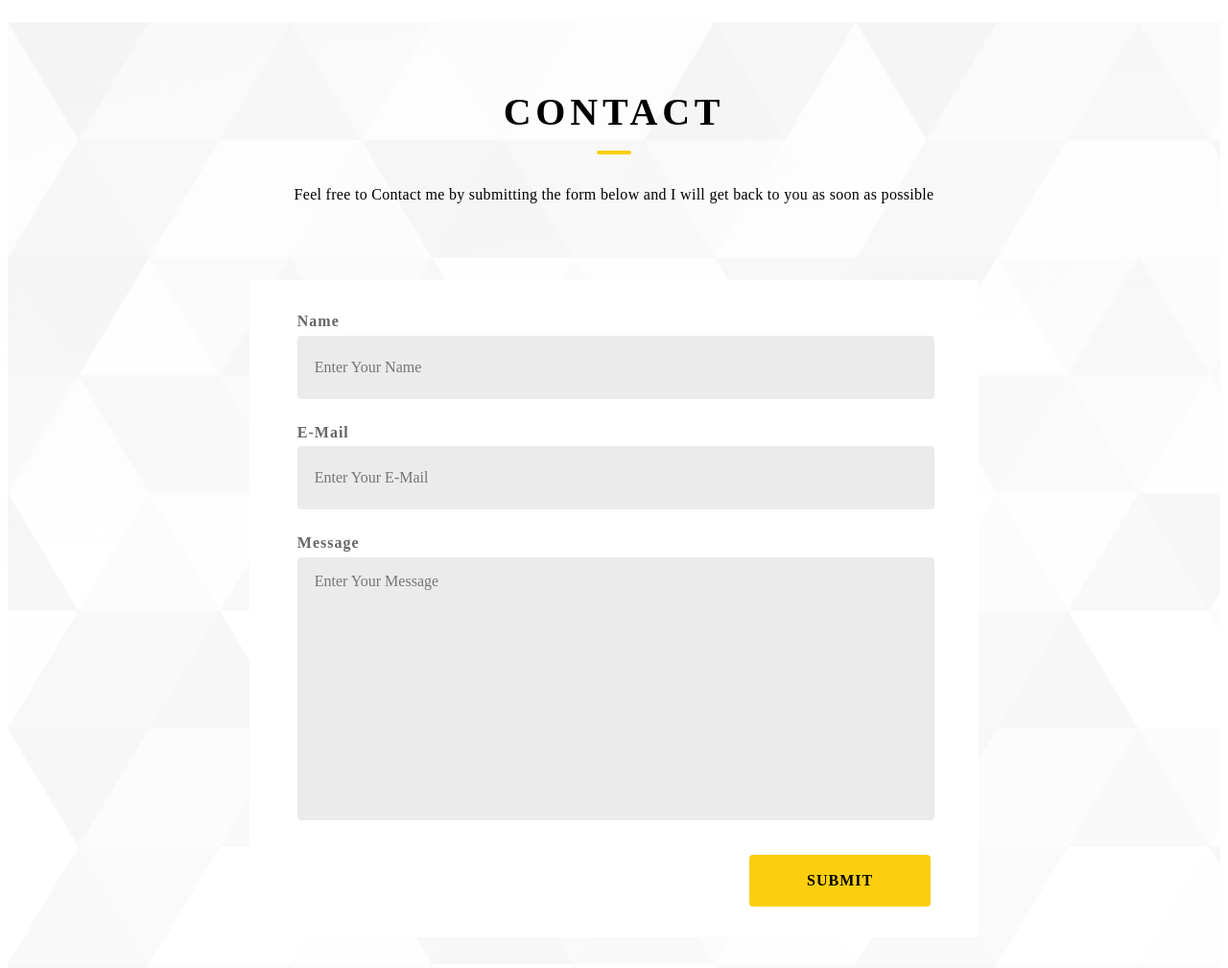
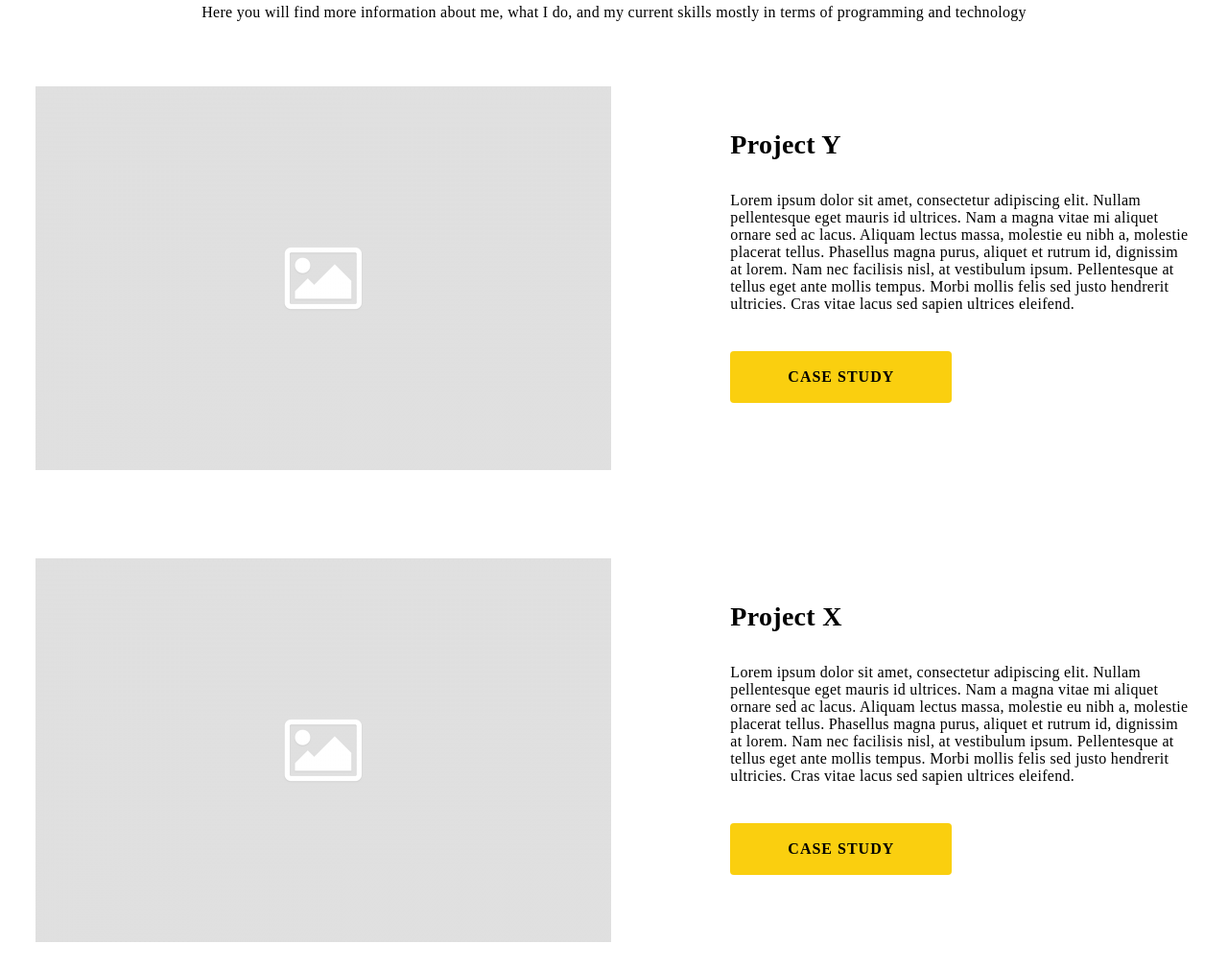
Before and after one commit to ssingoudis/Portfolio, a plain HTML site: page index.html in a window 1280 px wide. Shown: the part 1480-2489 px from the top of the page at 96% size. Drawn offline with Linux system fonts and the light colour scheme.

Commit message:
Update 16_11_22
Project section updated

```diff
--- a/index.css
+++ b/index.css
@@ -161,6 +161,11 @@ a:hover {
     background-color: #fff;
 }
 
+.projects-main-container{
+    /* border: 5px solid aquamarine; */
+}
+
+
 .main-container#contact {
     background-image: url("img/home-background.png");
     background-size: cover;
@@ -206,7 +211,41 @@ a:hover {
 
 
 
+    /* Projects */
+.projects-image{
+    width:fit-content;
+    height: fit-content;
+    max-height: 420px;
+    max-width: max-content;
+    /* border: 2px solid red; */
+    padding: 20px;
+}
 
+p.description{
+    padding-bottom: 2rem;
+    /* border: 2xp solid blue; */
+}
+
+
+.projects-content-grid {
+    display: flex;
+    justify-content: space-between;
+    gap: 5%;
+    margin-bottom: 3rem;
+    /* border: 2px solid green; */
+}
+
+.projects-picture {
+    width: 55%;
+}
+
+.projects-content {
+    width: 40%;
+    text-align: left;
+    padding: 2rem;
+    justify-content: baseline;
+    /* border: 2px solid orange; */
+}
 
 
 
@@ -245,6 +284,10 @@ button:hover{
     margin-bottom: 3rem;
 }
 
+button.case-study{
+    margin-top: 1.5rem;
+}
+
 
 
     /* Divider */
@@ -263,7 +306,7 @@ hr.rounded {
     border-radius: 4px;
     border-width: 0px;
     padding: 2rem;
-    width: 55%;
+    width: 65%;
     background-color: white;
     display:inline-block;
     justify-content: center;
@@ -419,6 +462,12 @@ li.footer-icons-list {
 
 
 
+
+
+
+
+
+
 /*
 .mouse {
     width: 25px;
--- a/index.html
+++ b/index.html
@@ -82,12 +82,56 @@
 
 
 <section class="projects" id="projects">
-  <div class="main-container">
+  <div class="main-container" id="projects">
     <h2> Projects <hr class="rounded"></h2>
-    <div class="description">
+    <div class="projects-main-container">
       <p class="description" id="projects">Here you will find more information about me, what I do, and my current skills mostly in terms of programming and technology
       </p>
-  </div>
+    <div class="projects-content-grid">
+      <div class="projects-picture">
+        <img class="projects-image" src="img/placeholder-image-600x400.png">
+      </div>
+      <div class="projects-content">
+        <h3>Project Y</h3>
+        <p class="projects">Lorem ipsum dolor sit amet, consectetur adipiscing elit. Nullam pellentesque eget mauris id ultrices. Nam a magna vitae mi aliquet ornare sed ac lacus. Aliquam lectus massa, molestie eu nibh a, molestie placerat tellus. Phasellus magna purus,
+          aliquet et rutrum id, dignissim at lorem. Nam nec facilisis nisl, at vestibulum ipsum. Pellentesque at tellus eget ante mollis tempus. Morbi mollis felis sed justo hendrerit ultricies. Cras vitae lacus sed sapien ultrices eleifend.
+        </p>
+        <button class="case-study" id="..." href="...">Case Study</button>
+      </div>
+    </div>
+
+    <div class="projects-content-grid">
+      <div class="projects-picture">
+        <img class="projects-image" src="img/placeholder-image-600x400.png">
+      </div>
+      <div class="projects-content">
+        <h3>Project X</h3>
+        <p class="projects">Lorem ipsum dolor sit amet, consectetur adipiscing elit. Nullam pellentesque eget mauris id ultrices. Nam a magna vitae mi aliquet ornare sed ac lacus. Aliquam lectus massa, molestie eu nibh a, molestie placerat tellus. Phasellus magna purus,
+          aliquet et rutrum id, dignissim at lorem. Nam nec facilisis nisl, at vestibulum ipsum. Pellentesque at tellus eget ante mollis tempus. Morbi mollis felis sed justo hendrerit ultricies. Cras vitae lacus sed sapien ultrices eleifend.
+        </p>
+        <button class="case-study" id="..." href="...">Case Study</button>
+      </div>
+    </div>
+
+    <div class="projects-content-grid">
+      <div class="projects-picture">
+        <img class="projects-image" src="img/placeholder-image-600x400.png">
+      </div>
+      <div class="projects-content">
+        <h3>Project Z</h3>
+        <p class="projects">Lorem ipsum dolor sit amet, consectetur adipiscing elit. Nullam pellentesque eget mauris id ultrices. Nam a magna vitae mi aliquet ornare sed ac lacus. Aliquam lectus massa, molestie eu nibh a, molestie placerat tellus. Phasellus magna purus,
+          aliquet et rutrum id, dignissim at lorem. Nam nec facilisis nisl, at vestibulum ipsum. Pellentesque at tellus eget ante mollis tempus. Morbi mollis felis sed justo hendrerit ultricies. Cras vitae lacus sed sapien ultrices eleifend.
+        </p>
+        <button class="case-study" id="..." href="...">Case Study</button>
+      </div>
+    </div>
+
+
+
+</div>
+</div>
+
+
 </section>
 <section class="contact">
   <div class="main-container" id="contact">
```
Also changed, not shown: img/placeholder-image-600x400.png (added).
